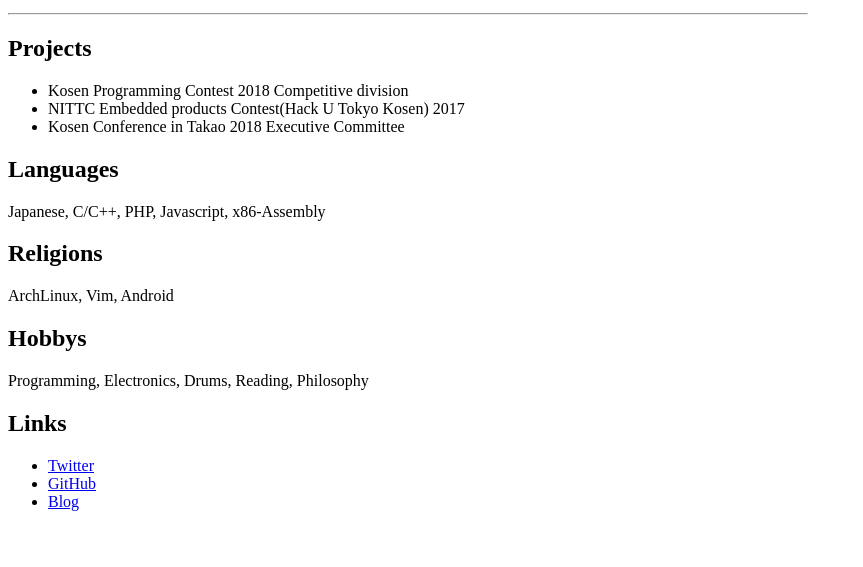
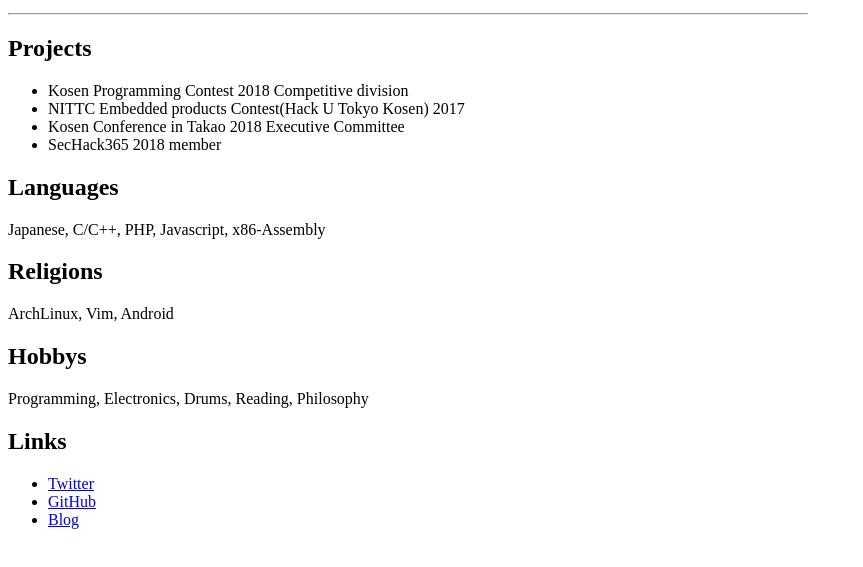
Before and after one commit to Heppokoyuki/Heppokoyuki.github.io, a plain HTML site: page index.html in a window 1280 px wide. Shown: the part 137-704 px from the top of the page, without its empty margins (0-863 px from the left). Drawn offline with Linux system fonts and the light colour scheme.

Commit message:
[update]add project

```diff
--- a/index.html
+++ b/index.html
@@ -18,6 +18,7 @@
         <li>Kosen Programming Contest 2018 Competitive division</li>
         <li>NITTC Embedded products Contest(Hack U Tokyo Kosen) 2017</li>
         <li>Kosen Conference in Takao 2018 Executive Committee</li>
+        <li>SecHack365 2018 member</li>
     </ul>
     <h2>Languages</h2>
     <p class="text-box">Japanese, C/C++, PHP, Javascript, x86-Assembly</p>
```
